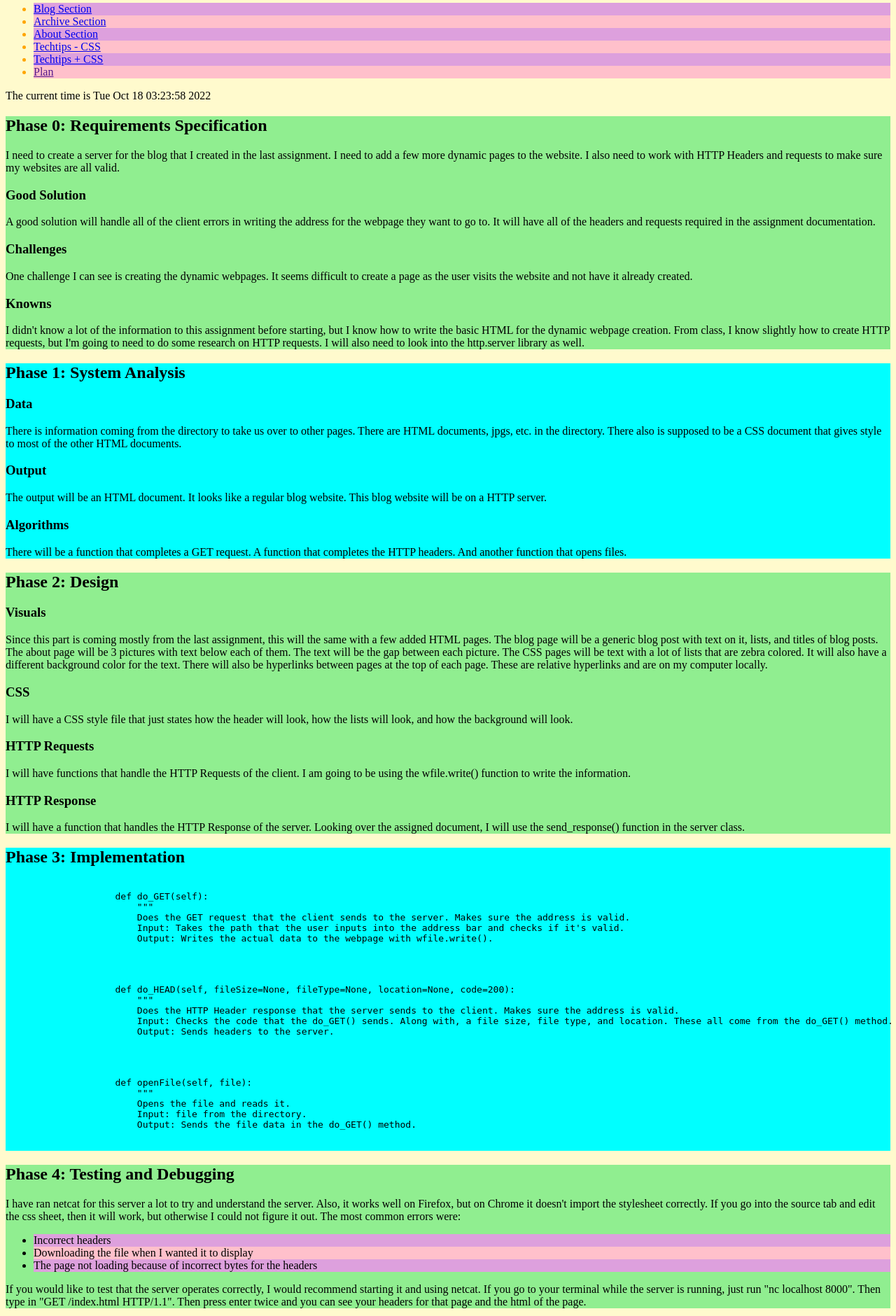
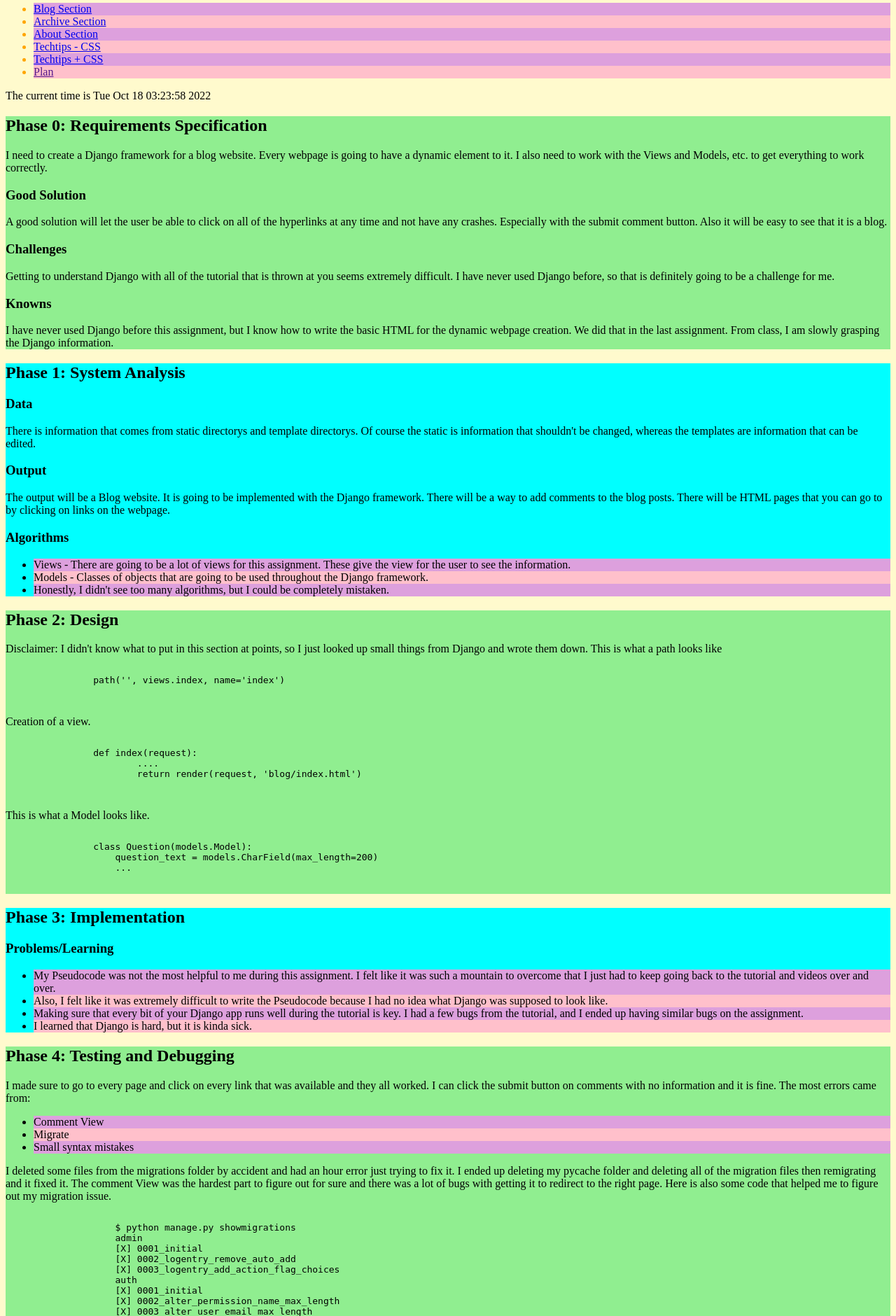
Before and after one commit to SweetBabyDave/FirstDjango, a Django app: page /blog/plan/ in a window 1280 px wide. Shown: the part 138-2018 px from the top of the page at 70% size. Run offline with Django 4.2, Linux system fonts and the light colour scheme.

Commit message:
Just finishing up my last commit

```diff
--- a/blog/templates/blog/plan.html
+++ b/blog/templates/blog/plan.html
@@ -32,19 +32,19 @@
             Phase 0: Requirements Specification
         </h2>
 
-            I need to create a server for the blog that I created in the last assignment. I need to add a few more dynamic pages to the website. I also need to work with HTTP Headers and requests to make sure my websites are all valid.
+            I need to create a Django framework for a blog website. Every webpage is going to have a dynamic element to it. I also need to work with the Views and Models, etc. to get everything to work correctly.
 
             <h3>Good Solution</h3>
 
-                A good solution will handle all of the client errors in writing the address for the webpage they want to go to. It will have all of the headers and requests required in the assignment documentation.
+                A good solution will let the user be able to click on all of the hyperlinks at any time and not have any crashes. Especially with the submit comment button. Also it will be easy to see that it is a blog.
 
             <h3>Challenges</h3>
 
-                One challenge I can see is creating the dynamic webpages. It seems difficult to create a page as the user visits the website and not have it already created.
+                Getting to understand Django with all of the tutorial that is thrown at you seems extremely difficult. I have never used Django before, so that is definitely going to be a challenge for me.
 
             <h3>Knowns</h3>
 
-                I didn't know a lot of the information to this assignment before starting, but I know how to write the basic HTML for the dynamic webpage creation. From class, I know slightly how to create HTTP requests, but I'm going to need to do some research on HTTP requests. I will also need to look into the http.server library as well.
+                I have never used Django before this assignment, but I know how to write the basic HTML for the dynamic webpage creation. We did that in the last assignment.  From class, I am slowly grasping the Django information.
          </div>
 
         <div style="background-color: aqua">
@@ -55,15 +55,19 @@
 
             <h3>Data</h3>
 
-                There is information coming from the directory to take us over to other pages. There are HTML documents, jpgs, etc. in the directory. There also is supposed to be a CSS document that gives style to most of the other HTML documents.
+                There is information that comes from static directorys and template directorys. Of course the static is information that shouldn't be changed, whereas the templates are information that can be edited.
 
             <h3>Output</h3>
 
-                The output will be an HTML document. It looks like a regular blog website. This blog website will be on a HTTP server.
+                The output will be a Blog website. It is going to be implemented with the Django framework. There will be a way to add comments to the blog posts. There will be HTML pages that you can go to by clicking on links on the webpage.
 
             <h3>Algorithms</h3>
 
-                There will be a function that completes a GET request. A function that completes the HTTP headers. And another function that opens files.
+            <ul>
+                <li>Views - There are going to be a lot of views for this assignment. These give the view for the user to see the information.</li>
+                <li>Models - Classes of objects that are going to be used throughout the Django framework.</li>
+                <li>Honestly, I didn't see too many algorithms, but I could be completely mistaken.</li>
+            </ul>
 
         </div>
 
@@ -73,21 +77,30 @@
             Phase 2: Design
         </h2>
 
-            <h3>Visuals</h3>
+        Disclaimer: I didn't know what to put in this section at points, so I just looked up small things from Django and wrote them down. This is what a path looks like
+        <pre>
+            <code>
+                path('', views.index, name='index')
+            </code>
+        </pre>
 
-                Since this part is coming mostly from the last assignment, this will the same with a few added HTML pages. The blog page will be a generic blog post with text on it, lists, and titles of blog posts. The about page will be 3 pictures with text below each of them. The text will be the gap between each picture. The CSS pages will be text with a lot of lists that are zebra colored. It will also have a different background color for the text. There will also be hyperlinks between pages at the top of each page. These are relative hyperlinks and are on my computer locally.
+        Creation of a view.
+        <pre>
+            <code>
+                def index(request):
+	                ....
+	                return render(request, 'blog/index.html')
+            </code>
+        </pre>
 
-            <h3>CSS</h3>
-
-                I will have a CSS style file that just states how the header will look, how the lists will look, and how the background will look.
-
-            <h3>HTTP Requests</h3>
-
-                I will have functions that handle the HTTP Requests of the client. I am going to be using the wfile.write() function to write the information.
-
-            <h3>HTTP Response</h3>
-
-                I will have a function that handles the HTTP Response of the server. Looking over the assigned document, I will use the send_response() function in the server class.
+        This is what a Model looks like.
+        <pre>
+            <code>
+                class Question(models.Model):
+                    question_text = models.CharField(max_length=200)
+                    ...
+            </code>
+        </pre>
 
         </div>
         <div style="background-color: aqua">
@@ -95,33 +108,14 @@
             Phase 3: Implementation
         </h2>
 
-            <pre>
-                <code>
-                    def do_GET(self):
-                        """
-                        Does the GET request that the client sends to the server. Makes sure the address is valid.
-                        Input: Takes the path that the user inputs into the address bar and checks if it's valid.
-                        Output: Writes the actual data to the webpage with wfile.write().
-                </code>
-            </pre>
-            <pre>
-                <code>
-                    def do_HEAD(self, fileSize=None, fileType=None, location=None, code=200):
-                        """
-                        Does the HTTP Header response that the server sends to the client. Makes sure the address is valid.
-                        Input: Checks the code that the do_GET() sends. Along with, a file size, file type, and location. These all come from the do_GET() method.
-                        Output: Sends headers to the server.
-                </code>
-            </pre>
-            <pre>
-                <code>
-                    def openFile(self, file):
-                        """
-                        Opens the file and reads it.
-                        Input: file from the directory.
-                        Output: Sends the file data in the do_GET() method.
-                </code>
-            </pre>
+        <h3>Problems/Learning</h3>
+
+        <ul>
+            <li>My Pseudocode was not the most helpful to me during this assignment. I felt like it was such a mountain to overcome that I just had to keep going back to the tutorial and videos over and over.</li>
+            <li>Also, I felt like it was extremely difficult to write the Pseudocode because I had no idea what Django was supposed to look like.</li>
+            <li>Making sure that every bit of your Django app runs well during the tutorial is key. I had a few bugs from the tutorial, and I ended up having similar bugs on the assignment.</li>
+            <li>I learned that Django is hard, but it is kinda sick.</li>
+        </ul>
 
         </div>
         <div style="background-color: lightgreen">
@@ -129,17 +123,55 @@
             Phase 4: Testing and Debugging
         </h2>
 
-            I have ran netcat for this server a lot to try and understand the server. Also, it works well on Firefox, but on Chrome it doesn't import the stylesheet correctly. If you go into the source tab and edit the css sheet, then it will work, but otherwise I could not figure it out. The most common errors were:
+            I made sure to go to every page and click on every link that was available and they all worked. I can click the submit button on comments with no information and it is fine. The most errors came from:
 
         <ul>
-            <li>Incorrect headers</li>
-            <li>Downloading the file when I wanted it to display</li>
-            <li>The page not loading because of incorrect bytes for the headers</li>
+            <li>Comment View</li>
+            <li>Migrate</li>
+            <li>Small syntax mistakes</li>
         </ul>
 
-            If you would like to test that the server operates correctly, I would recommend starting it and using netcat. If you go to your terminal while the server is running, just run "nc localhost 8000". Then type in "GET /index.html HTTP/1.1". Then press enter twice and you can see your headers for that page and the html of the page.
+            I deleted some files from the migrations folder by accident and had an hour error just trying to fix it. I ended up deleting my pycache folder and deleting all of the migration files then remigrating and it fixed it. The comment View was the hardest part to figure out for sure and there was a lot of bugs with getting it to redirect to the right page. Here is also some code that helped me to figure out my migration issue.
+
+            <pre>
+                <code>
+                    $ python manage.py showmigrations
+                    admin
+                    [X] 0001_initial
+                    [X] 0002_logentry_remove_auto_add
+                    [X] 0003_logentry_add_action_flag_choices
+                    auth
+                    [X] 0001_initial
+                    [X] 0002_alter_permission_name_max_length
+                    [X] 0003_alter_user_email_max_length
+                    [X] 0004_alter_user_username_opts
+                    [X] 0005_alter_user_last_login_null
+                    [X] 0006_require_contenttypes_0002
+                    [X] 0007_alter_validators_add_error_messages
+                    [X] 0008_alter_user_username_max_length
+                    [X] 0009_alter_user_last_name_max_length
+                    [X] 0010_alter_group_name_max_length
+                    [X] 0011_update_proxy_permissions
+                    [X] 0012_alter_user_first_name_max_length
+                    blog
+                    [X] 0001_initial
+                    [X] 0002_populate
+                    contenttypes
+                    [X] 0001_initial
+                    [X] 0002_remove_content_type_name
+                    hello
+                    (no migrations)
+                    polls
+                    [X] 0001_initial
+                    sessions
+                    [X] 0001_initial
+                </code>
+            </pre>
+
+            This helped me to see if the migration was working after I accidentally deleted it.
 
         </div>
+
         <div style="background-color: aqua">
         <h2>
             Phase 5: Deployment
@@ -147,6 +179,7 @@
 
             I turned in the zip file and made sure that each of the files were properly named.
         </div>
+
         <div style="background-color: lightgreen">
         <h2>
             Phase 6: Maintenance
@@ -154,32 +187,32 @@
 
             What parts of your program are sloppily written and hard to understand?
             <ul>
-                <li>I would say my do_GET() is not the best. It has a lot of HTML and elif statements to redirect to the correct pages. It seems a little funky.</li>
+                <li>I feel like my views are slightly difficult to understand. Specifically the comment view, it just was so difficult to get the comment view to work that the syntax struggled.</li>
             </ul>
 
             Are there parts of your program which you aren’t quite sure how/why they work?
             <ul>
-                <li>The do_HEAD() is a little confusing to me. The send_response() never made a whole lot of sense to me, it seems like it was an initializing header.</li>
+                <li>The views were a little confusing to me, but the most confusing part to me was the foreignKey. There was so many times when it was passed into a function and I didn't understand what it was doing.</li>
             </ul>
 
             If a bug is reported in a few months, how long would it take you to find the cause?
             <ul>
-                <li>It would take me awhile if it was in the do_GET() method, but if it was in the other 2 methods then I would be able to find it quickly.</li>
+                <li>This one would take me a very long time to figure out. I would be able to find the location of the bug, but fixing it would be hard.</li>
             </ul>
 
             Will your documentation make sense to anybody besides yourself?
             <ul>
-                <li>I think the do_GET would be confusing to someone else.</li>
+                <li>I think my documentation isn't the best for this assignment.</li>
             </ul>
 
             yourself in six month’s time?
             <ul>
-                <li>I would have to take some time to relook it over in 6 months.</li>
+                <li>I would definitely have to look over the files for a long time to understand it.</li>
             </ul>
 
             How easy will it be to add a new feature to this program in a year?
             <ul>
-                <li>It wouldn't be that bad. I think it would be pretty easy because there's not a whole lot of code.</li>
+                <li>It wouldn't be that bad if you know Django. I think that adding something new is very feasible.</li>
             </ul>
 
             Will your program continue to work after upgrading
@@ -195,7 +228,7 @@
 
                 to the next version of Python?
             <ul>
-                <li>Definitely.</li>
+                <li>Possibly. I don't know with Django.</li>
             </ul>
         </div>
     </body>
--- a/blog/views.py
+++ b/blog/views.py
@@ -1,9 +1,7 @@
 from time import strftime
-from django.http import HttpResponse, HttpResponseRedirect
 from django.shortcuts import render, get_object_or_404
 from .models import Blog, Comment
 from django.shortcuts import redirect
-
 from django.utils import timezone
 
 # Create your views here.
```
Also changed, not shown: db.sqlite3 (deleted).
